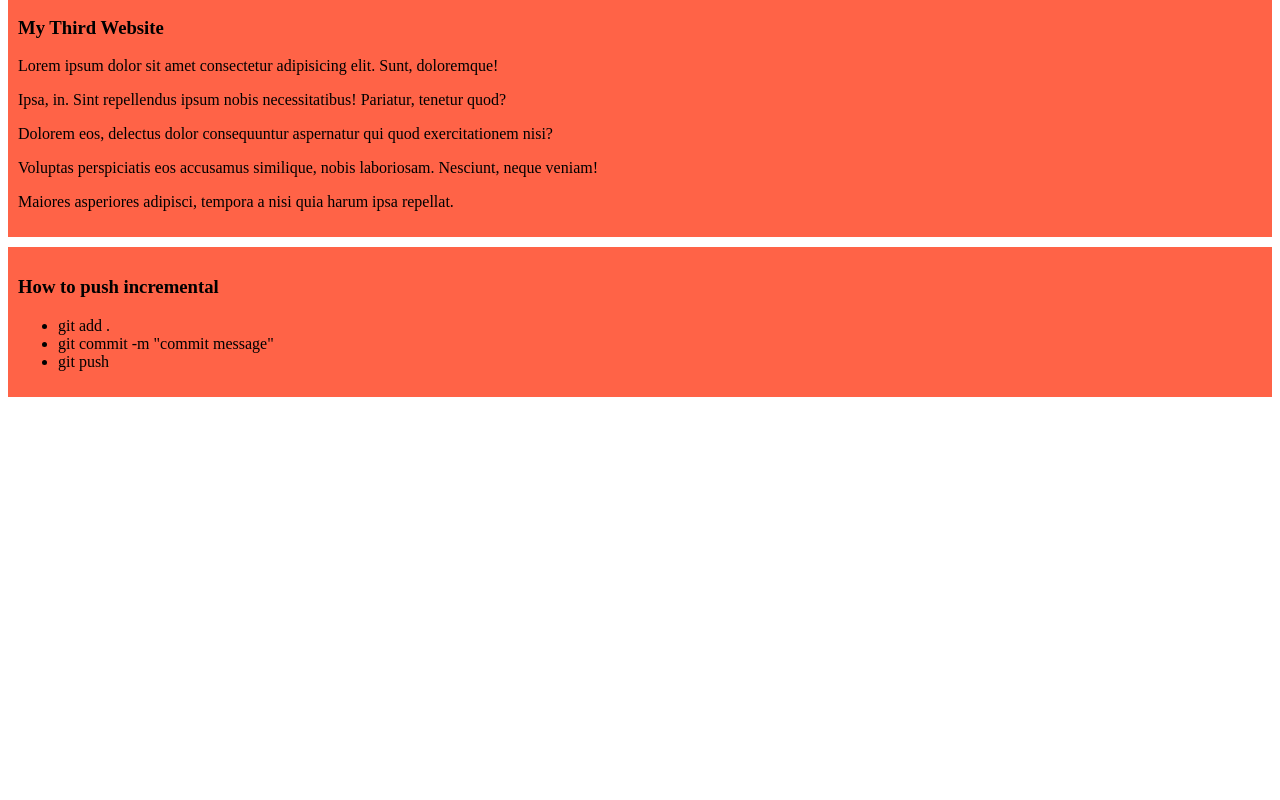
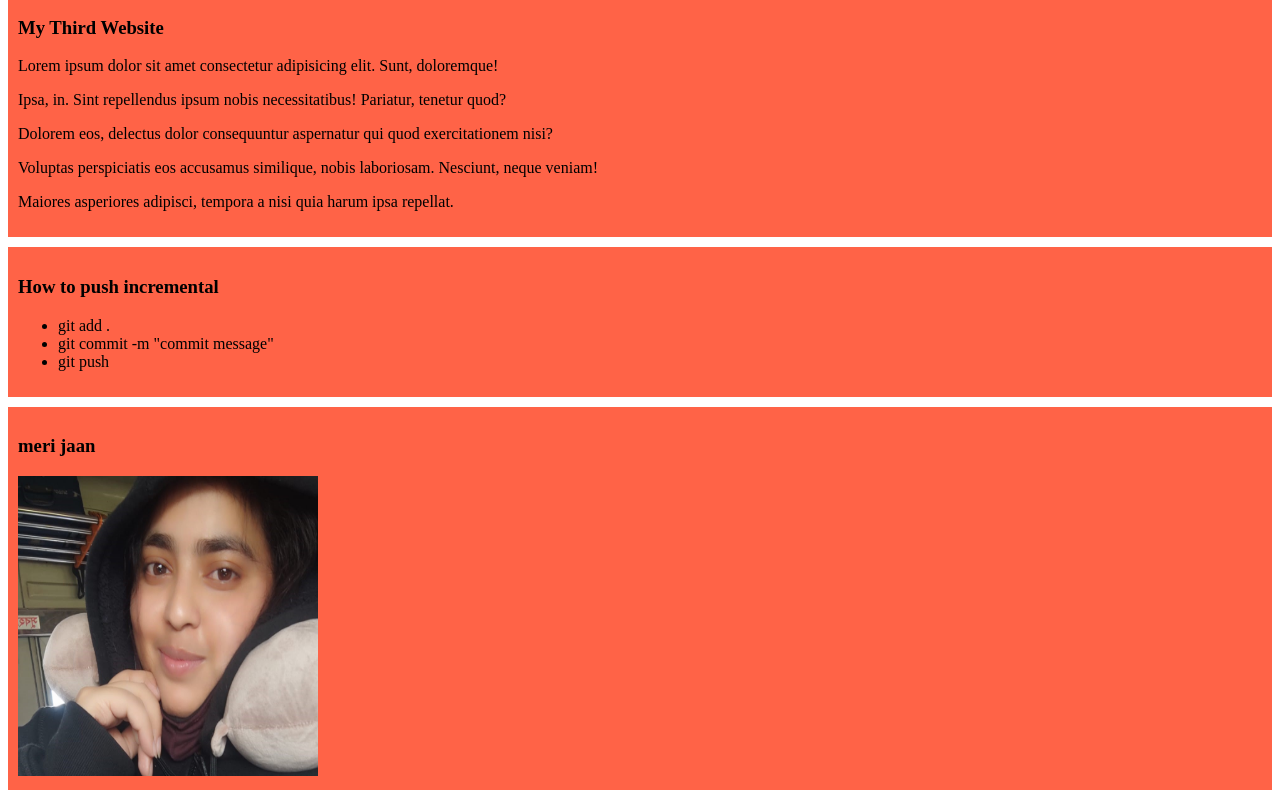
Before and after one commit to mdrumancse-source/my-first-website, a plain HTML site: page index.html in a window 1280 px wide. Shown: the part 539-1339 px from the top of the page. Before the commit the page ends 946 px from the top, so only its background shows below. Drawn offline with Linux system fonts and the light colour scheme.

Commit message:
added meri jann tumpa

```diff
--- a/index.html
+++ b/index.html
@@ -45,3 +45,8 @@
             <li>git push</li>
         </ul>
     </div>
+    <div>
+        <h3>meri jaan</h3>
+        <img src="image/IMG-20250207-WA0003.jpg" alt="image1" width="300px" height="300px">
+    </div>
+</body>
```
Also changed, not shown: image/IMG-20250207-WA0003.jpg (added).
